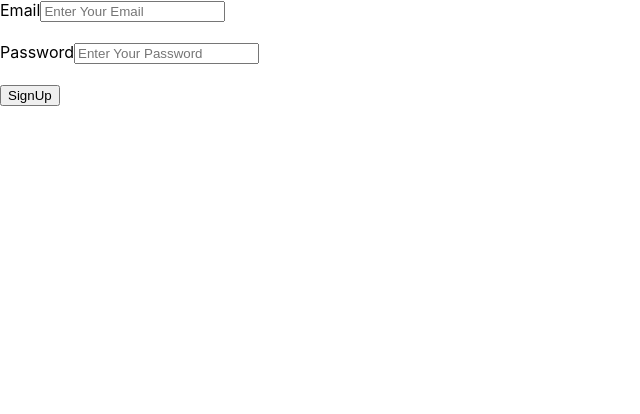
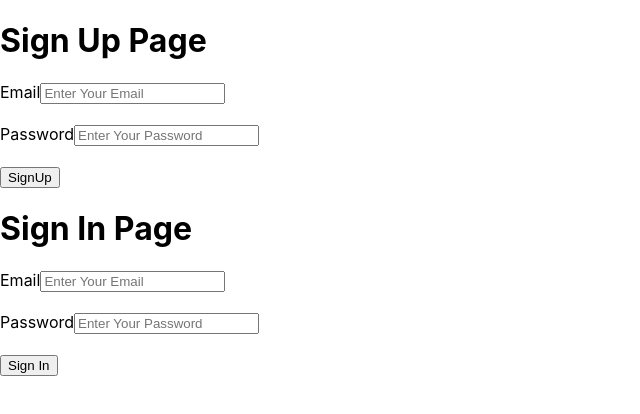
Before and after one commit to rushi0612/react-playground, a React (Create React App) app in the folder react-firebase/: page / in a window 1280 px wide. Shown: the top 414 px of the page, without its empty margins (0-640 px from the left). Built offline with nearby package versions, Linux system fonts and the light colour scheme; no server answers.

Commit message:
feat: add SignIn component for user authentication and integrate it into the app

```diff
--- a/react-firebase/src/App.js
+++ b/react-firebase/src/App.js
@@ -2,6 +2,7 @@
 import { getAuth, createUserWithEmailAndPassword } from "firebase/auth";
 import app from './firebase';
 import SignUp from './pages/SignUp';
+import SignIn from './pages/SignIn';
 
 const auth = getAuth(app);
 
@@ -14,6 +15,7 @@
   return (
     <div>
       <SignUp />
+      <SignIn />
     </div>
 
   )
--- /dev/null
+++ b/react-firebase/src/pages/SignIn.jsx
@@ -0,0 +1,31 @@
+import React, { useState } from 'react'
+import { getAuth, signInWithEmailAndPassword } from "firebase/auth";
+import app from "../firebase";
+
+const auth = getAuth(app);
+
+const SignIn = () => {
+
+    const [email, setEmail] = useState("");
+    const [password, setPassword] = useState("");
+    const signInUser = () => {
+        signInWithEmailAndPassword(auth, email, password)
+        .then(value=>alert("Login successful")).catch(err=>console.log(err))
+    }
+
+  return (
+    <div className="signin-page">
+        <h1>Sign In Page</h1>
+        <label>Email</label>
+        <input type="email" required onChange={e => setEmail(e.target.value)} value={email} placeholder="Enter Your Email" />
+        <br /><br />
+        <label>Password</label>
+        <input type="password" required onChange={e => setPassword(e.target.value)} value={password} placeholder="Enter Your Password" />
+        <br /><br />
+        <button onClick={signInUser}>Sign In</button>
+
+    </div>
+  )
+}
+
+export default SignIn
--- a/react-firebase/src/pages/SignUp.jsx
+++ b/react-firebase/src/pages/SignUp.jsx
@@ -15,6 +15,7 @@
     }
   return (
     <div className="signup-page">
+        <h1>Sign Up Page</h1>
         <label>Email</label>
         <input type="email" onChange={e=> setEmail(e.target.value)} value={email}  required placeholder="Enter Your Email" />
         <br /><br />
```
